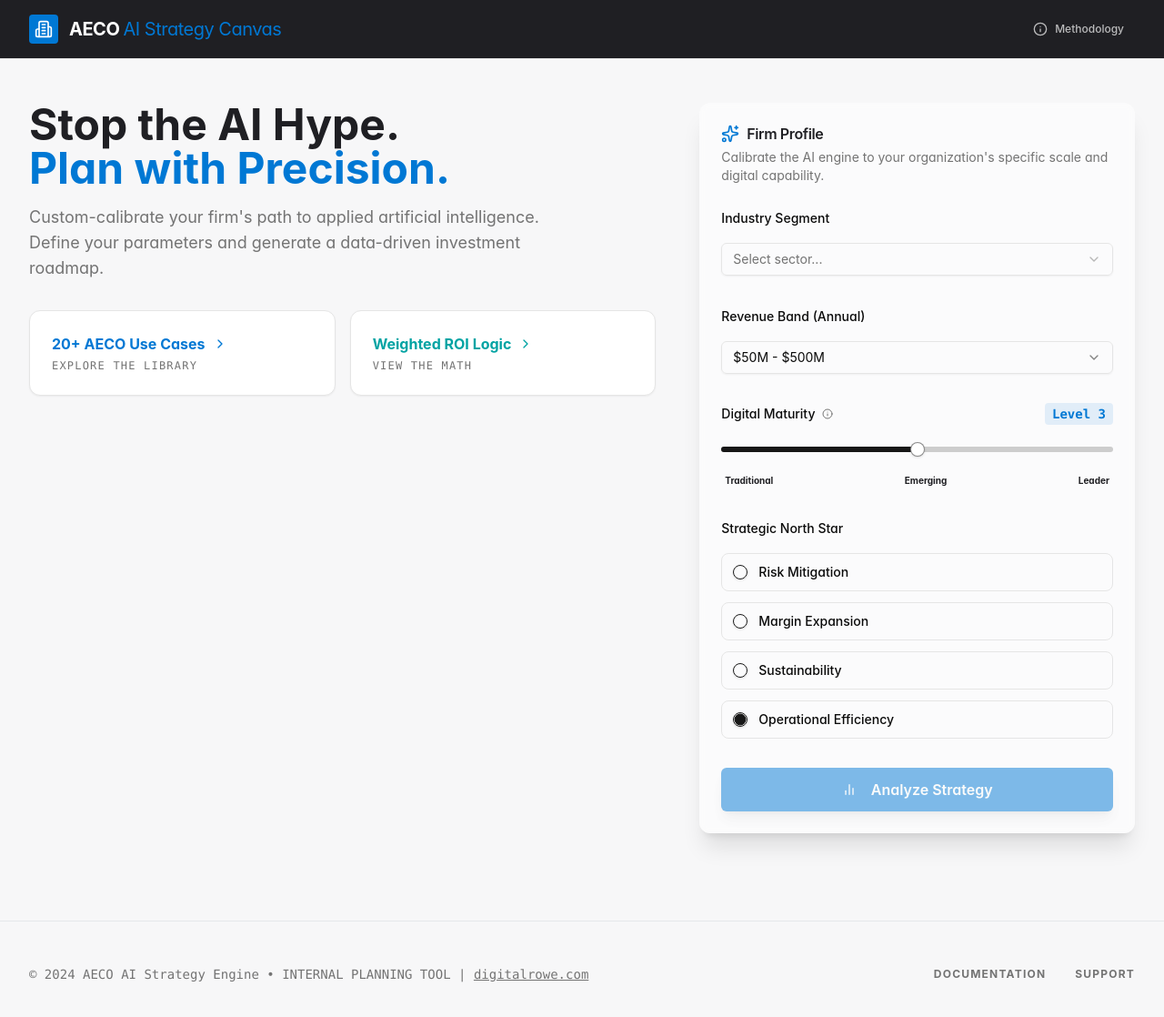
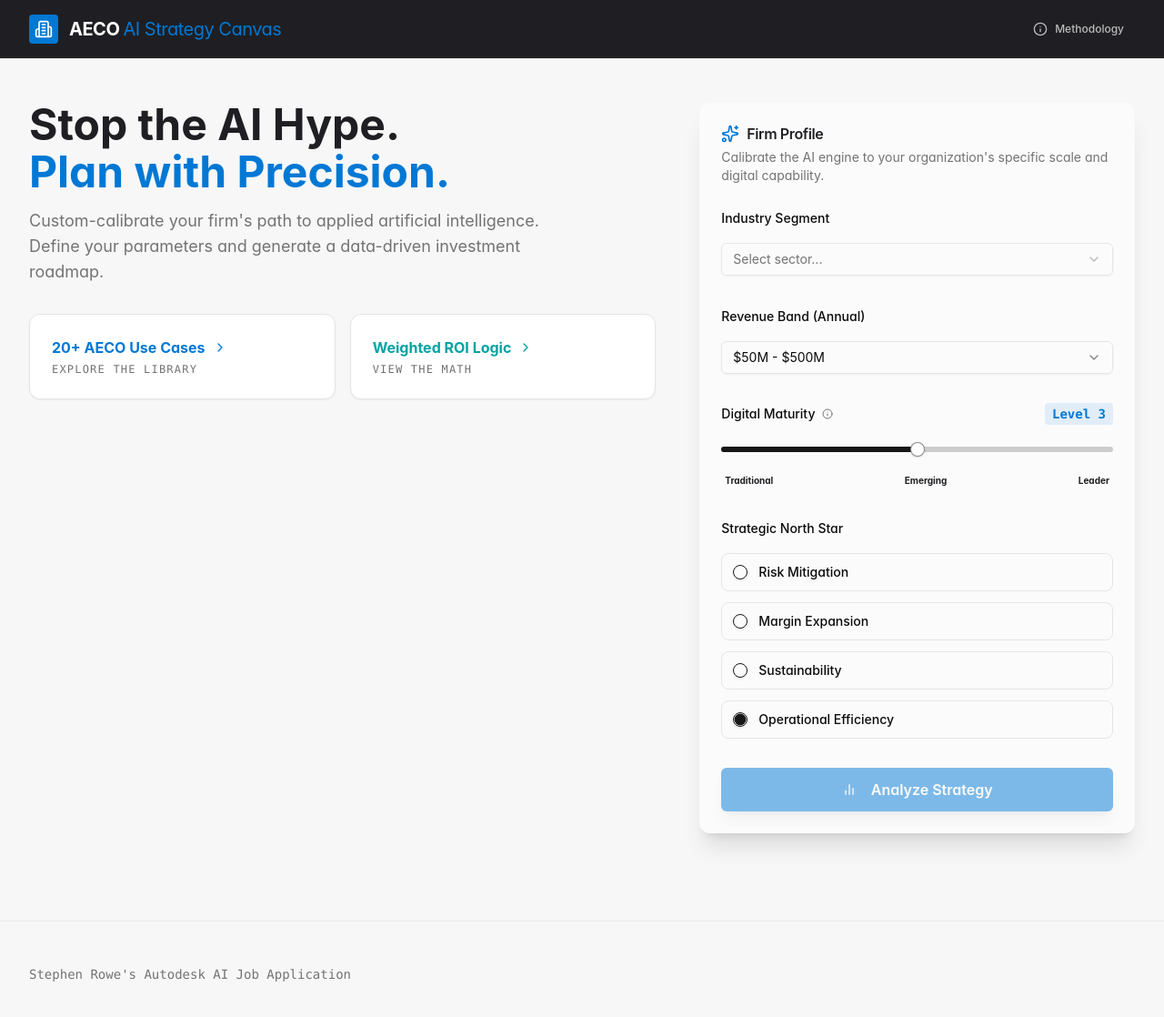
Before and after one commit to rowebotz/aeco-ai-strategy, a React (Vite) app: page / in a window 1280 px wide. Shown: the top 1118 px of the page at 91% size. Built offline with nearby package versions, Linux system fonts and the light colour scheme.

Commit message:
feat: Visual Branding and Headline Polish
This final phase implements specific visual refinements requested by the user: adding vertical spacing to the primary landing page headline and updating the global footer to reflect the application's specific branding context.

```diff
--- a/src/pages/HomePage.tsx
+++ b/src/pages/HomePage.tsx
@@ -10,7 +10,7 @@ import { Button } from '@/components/ui/button';
 import { Tabs, TabsContent, TabsList, TabsTrigger } from '@/components/ui/tabs';
 import { Badge } from '@/components/ui/badge';
 import { Dialog, DialogTrigger } from '@/components/ui/dialog';
-import { RotateCcw, Building2, ChevronLeft, Download, FileText } from 'lucide-react';
+import { RotateCcw, Building2, ChevronLeft, FileText } from 'lucide-react';
 export function HomePage() {
   const isAnalyzed = useStrategyStore(s => s.isAnalyzed);
   const reset = useStrategyStore(s => s.reset);
@@ -61,7 +61,8 @@ export function HomePage() {
               <div className="lg:col-span-7 space-y-8">
                 <div className="space-y-4">
                   <h2 className="text-4xl md:text-5xl font-display font-bold leading-tight">
-                    Stop the AI Hype. <br />
+                    Stop the AI Hype.
+                    <div className="h-1" />
                     <span className="text-electricBlue">Plan with Precision.</span>
                   </h2>
                   <p className="text-lg text-muted-foreground max-w-xl">
@@ -141,14 +142,8 @@ export function HomePage() {
         </AnimatePresence>
       </main>
       <footer className="max-w-7xl mx-auto px-4 sm:px-6 lg:px-8 py-12 border-t border-gray-200 mt-12">
-        <div className="flex flex-col md:flex-row justify-between items-center gap-6">
-          <div className="text-sm text-muted-foreground font-mono">
-            © 2024 AECO AI Strategy Engine • INTERNAL PLANNING TOOL | <a href="https://digitalrowe.com" target="_blank" rel="noreferrer" className="underline hover:text-electricBlue">digitalrowe.com</a>
-          </div>
-          <div className="flex gap-8 text-xs uppercase font-bold tracking-widest text-muted-foreground">
-            <a href="#" className="hover:text-charcoal transition-colors">Documentation</a>
-            <a href="#" className="hover:text-charcoal transition-colors">Support</a>
-          </div>
+        <div className="text-sm text-muted-foreground font-mono">
+          Stephen Rowe's Autodesk AI Job Application
         </div>
       </footer>
     </div>
```
